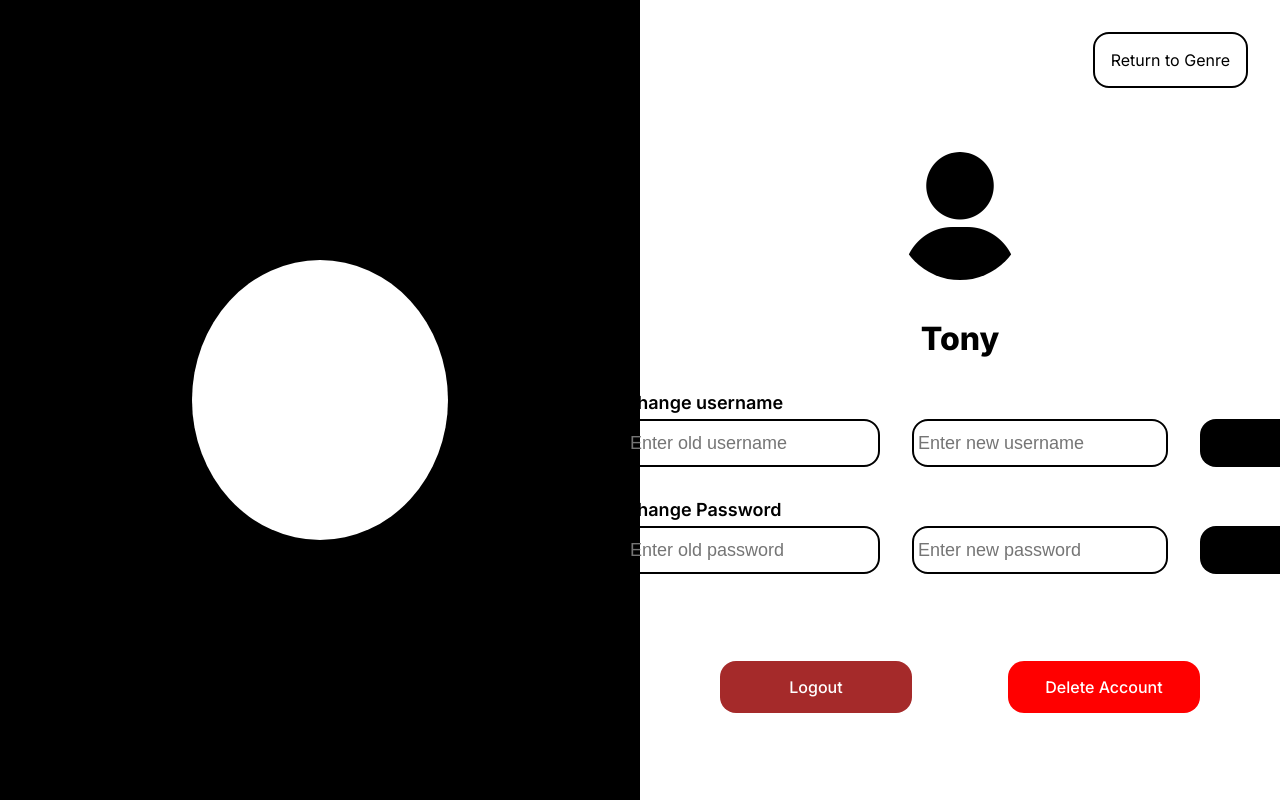
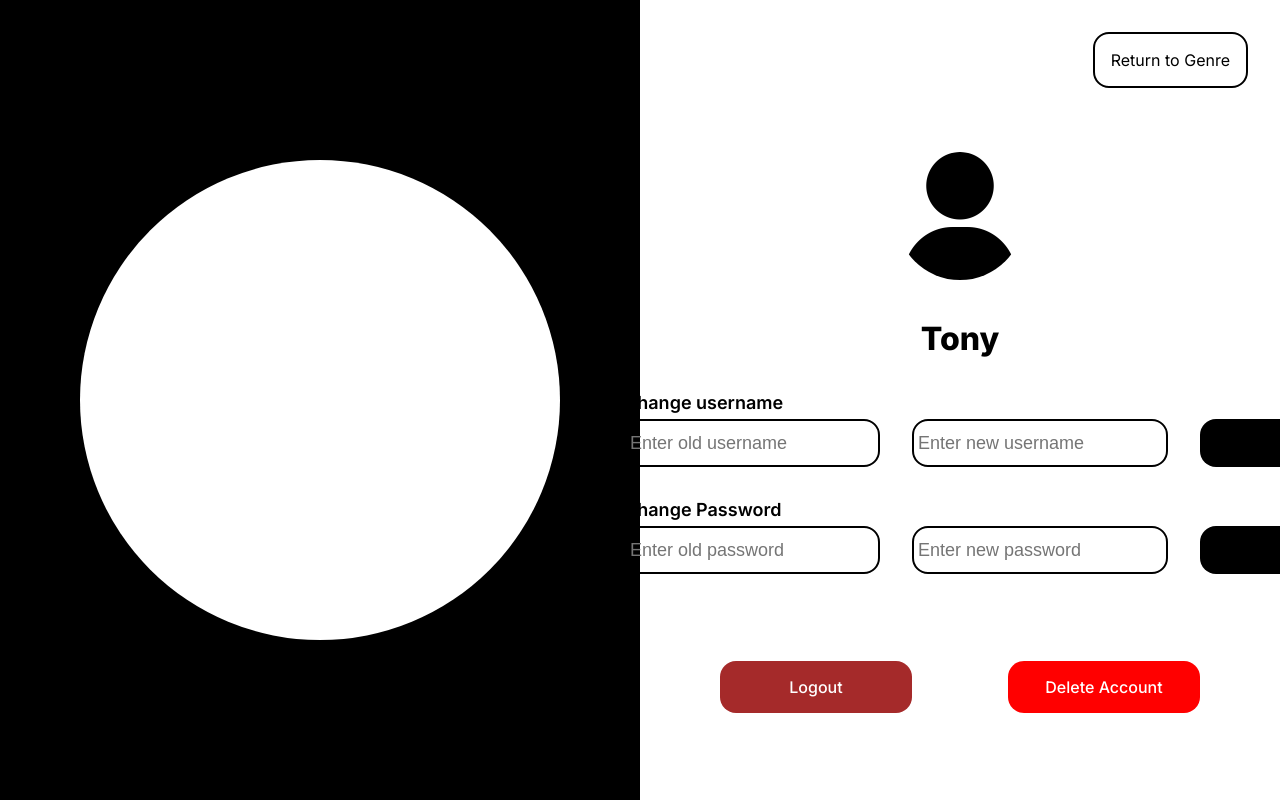
Before and after one commit to Szoph/Hangman, a Next.js app: page /profile in a window 1280 px wide. Built offline with nearby package versions, Linux system fonts and the light colour scheme.

Commit message:
H-3 Profile Page Link Update

```diff
--- a/app/components/HangmanAvatar.tsx
+++ b/app/components/HangmanAvatar.tsx
@@ -1,11 +1,14 @@
 import "@/app/styles/hangman.css";
+import Link from "next/link";
 
 const HangmanAvatar = () => {
-    return (
-        <div className="home-hangman">
-            <div className="temp-avatar"></div>
-        </div>
-    )
+  return (
+    <div className="home-hangman">
+      <Link href="/">
+        <div className="temp-avatar"></div>
+      </Link>
+    </div>
+  );
 };
 
 export default HangmanAvatar;
--- a/app/profile/page.tsx
+++ b/app/profile/page.tsx
@@ -1,6 +1,6 @@
 "use client";
 
-import { useRouter } from "next/navigation";
+import Link from "next/link";
 import "@/app/styles/profile.css";
 import HangmanAvatar from "../components/HangmanAvatar";
 import EditProfile from "../components/ProfileComponents/EditProfile";
@@ -14,7 +14,9 @@ const ProfilePage = () => {
             <div className="profile-content">
                 {/* Return Button */}
                 <div className="return-container">
+                    <Link href="/genremenu">
                     <p className="return-button">Return to Genre</p>
+                    </Link>
                 </div>
 
                 {/* User Avatar */}
--- a/app/styles/hangman.css
+++ b/app/styles/hangman.css
@@ -8,8 +8,8 @@
 }
 
 .temp-avatar {
-    height: 35%;
-    width: 40%;
+    height: 30em;
+    width: 30em;
     background-color: white;
     border-radius: 100%;
 }
--- a/app/styles/profile.css
+++ b/app/styles/profile.css
@@ -60,6 +60,7 @@
     width: 12em;
     padding: 2em;
     border-radius: 100%;
+    cursor: pointer;
 }
 
 .username {
```
